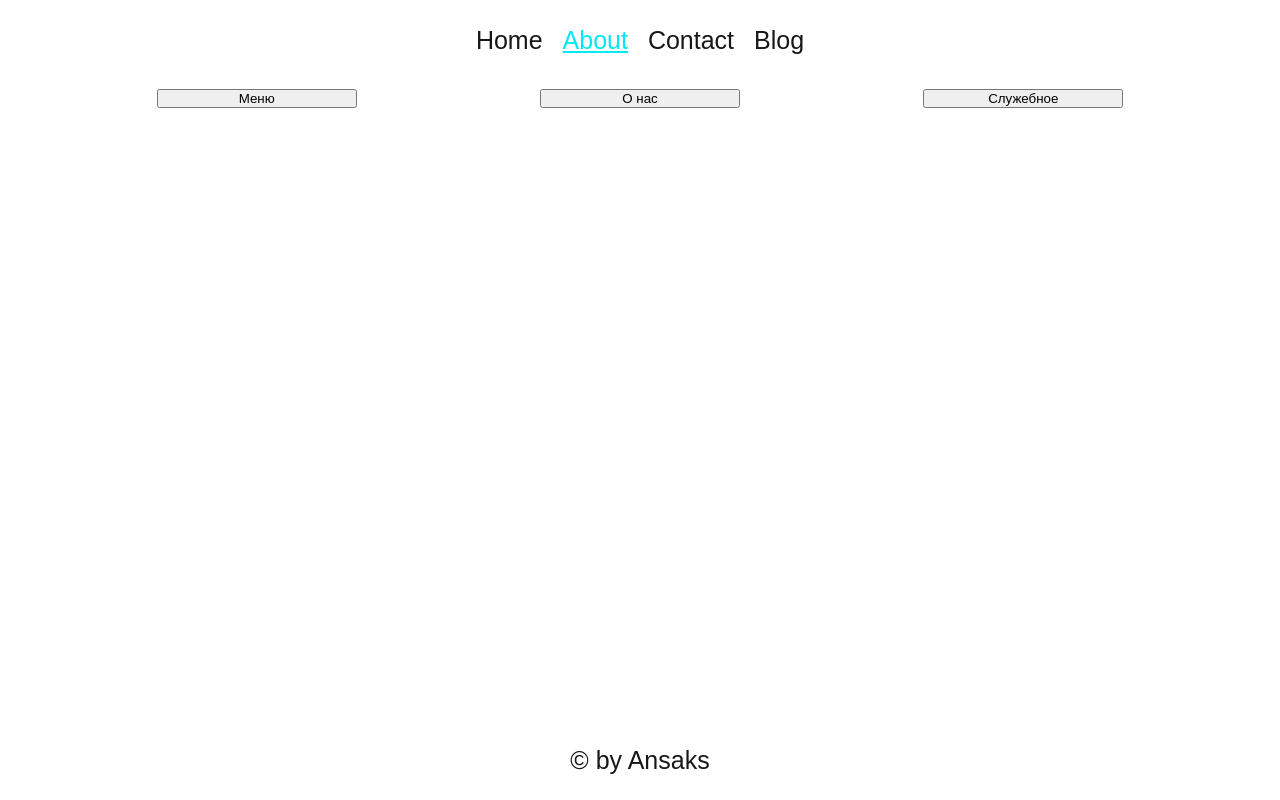
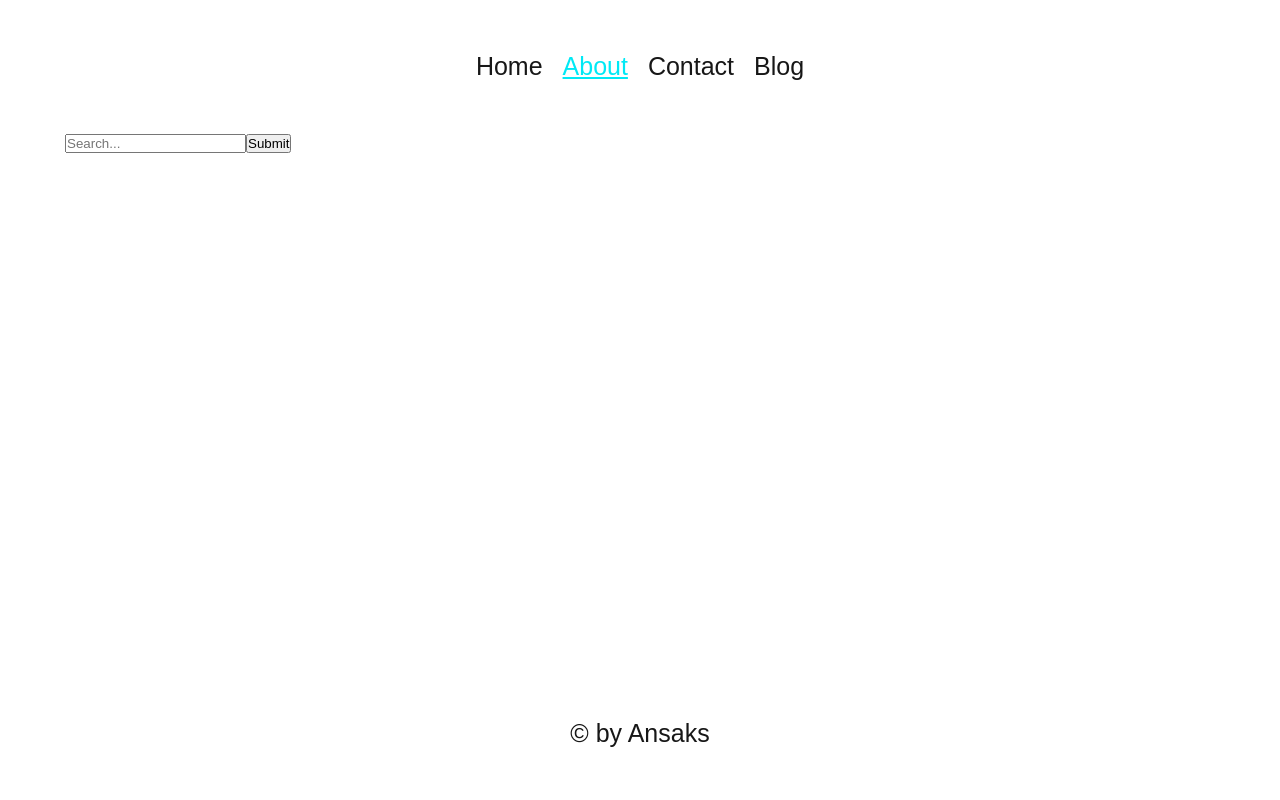
Before and after one commit to Maksim-Anosov/my-next-app, a Next.js app: page /about in a window 1280 px wide. Built offline with nearby package versions, Linux system fonts and the light colour scheme.

Commit message:
useActionState watching

```diff
--- a/src/app/about/page.tsx
+++ b/src/app/about/page.tsx
@@ -1,77 +1,108 @@
 'use client';
-// import { Metadata } from 'next';
-import { createContext, useCallback, useContext, useState } from 'react';
+// // import { Metadata } from 'next';
+// import { createContext, useCallback, useContext, useState } from 'react';
 
-// export const metadata: Metadata = {
-//   title: 'About'
+// // export const metadata: Metadata = {
+// //   title: 'About'
+// // };
+
+// export default function About() {
+//   return <CompoundComponent />;
+// }
+
+// interface IMenuContext {
+//   activeGroup: string;
+//   switchGroup: (title: string) => void;
+// }
+
+// const MenuContext = createContext<IMenuContext>({} as IMenuContext);
+
+// const MenuAccordion = ({ children }: { children: React.ReactNode }) => {
+//   const [activeGroup, setActiveGroup] = useState("");
+
+//   const switchGroup = useCallback((title: string) => {
+//     setActiveGroup(activeTitle => activeTitle === title ? "" : title);
+//   }, []);
+
+//   return <MenuContext.Provider value={{ activeGroup, switchGroup }}>
+//     <div style={{display: 'flex', justifyContent: 'space-around'}}>{children}</div>
+//     </MenuContext.Provider>;
 // };
 
-export default function About() {
-  return <CompoundComponent />;
-}
+// type MenuGroupProps = {
+//   title: string;
+//   children: React.ReactNode;
+// };
 
-interface IMenuContext {
-  activeGroup: string;
-  switchGroup: (title: string) => void;
-}
+// MenuAccordion.Group = function MenuGroup({ title, children }: MenuGroupProps) {
+//   const { activeGroup, switchGroup } = useContext(MenuContext);
+//   return (
+//     <div>
+//       <button style={{ width: '200px' }} onClick={() => switchGroup(title)}>{title}</button>
+//       {activeGroup === title && <div>{children}</div>}
+//     </div>
+//   );
+// };
 
-const MenuContext = createContext<IMenuContext>({} as IMenuContext);
+// MenuAccordion.Item = function MenuItem({ title }: { title: string }) {
+//   return (
+//     <div>
+//       <div>{title}</div>
+//     </div>
+//   );
+// };
 
-const MenuAccordion = ({ children }: { children: React.ReactNode }) => {
-  const [activeGroup, setActiveGroup] = useState("");
+// function CompoundComponent() {
+//   return (
+//     <div style={{ textAlign: 'center', fontSize: '25px', height: '80vh' }}>
+//       <MenuAccordion>
+//         <MenuAccordion.Group title='Меню'>
+//           <MenuAccordion.Item title='Пункт 1' />
+//           <MenuAccordion.Item title='Пункт 2' />
+//           <MenuAccordion.Item title='Пункт 3' />
+//         </MenuAccordion.Group>
+//         <MenuAccordion.Group title='О нас'>
+//           <MenuAccordion.Item title='Пункт 1' />
+//           <MenuAccordion.Item title='Пункт 2' />
+//           <MenuAccordion.Item title='Пункт 3' />
+//         </MenuAccordion.Group>
+//         <MenuAccordion.Group title='Служебное'>
+//           <MenuAccordion.Item title='Пункт 1' />
+//           <MenuAccordion.Item title='Пункт 2' />
+//           <MenuAccordion.Item title='Пункт 3' />
+//         </MenuAccordion.Group>
+//       </MenuAccordion>
+//     </div>
+//   );
+// }
 
-  const switchGroup = useCallback((title: string) => {
-    setActiveGroup(activeTitle => activeTitle === title ? "" : title);
-  }, []);
+import React, { useActionState } from 'react';
 
-  return <MenuContext.Provider value={{ activeGroup, switchGroup }}>
-    <div style={{display: 'flex', justifyContent: 'space-around'}}>{children}</div>
-    </MenuContext.Provider>;
-};
-
-type MenuGroupProps = {
-  title: string;
-  children: React.ReactNode;
-};
-
-MenuAccordion.Group = function MenuGroup({ title, children }: MenuGroupProps) {
-  const { activeGroup, switchGroup } = useContext(MenuContext);
+export default function Search() {
+  const [state, sumbitAction, isPending] = useActionState(
+    async (prevState: unknown, formData: FormData) => {
+      try {
+        const data = await fetch(
+          `https://rickandmortyapi.com/api/character/?name=${formData.get('search')}`
+        );
+        const json = await data.json();
+        return { results: json.results };
+      } catch (error) {
+        console.error('Ошибка при отправке формы', error);
+        return { error: 'Произошла ошибка при отправке формы' };
+      }
+    },
+    null
+  );
   return (
     <div>
-      <button style={{ width: '200px' }} onClick={() => switchGroup(title)}>{title}</button>
-      {activeGroup === title && <div>{children}</div>}
-    </div>
-  );
-};
-
-MenuAccordion.Item = function MenuItem({ title }: { title: string }) {
-  return (
-    <div>
-      <div>{title}</div>
-    </div>
-  );
-};
-
-function CompoundComponent() {
-  return (
-    <div style={{ textAlign: 'center', fontSize: '25px', height: '80vh' }}>
-      <MenuAccordion>
-        <MenuAccordion.Group title='Меню'>
-          <MenuAccordion.Item title='Пункт 1' />
-          <MenuAccordion.Item title='Пункт 2' />
-          <MenuAccordion.Item title='Пункт 3' />
-        </MenuAccordion.Group>
-        <MenuAccordion.Group title='О нас'>
-          <MenuAccordion.Item title='Пункт 1' />
-          <MenuAccordion.Item title='Пункт 2' />
-          <MenuAccordion.Item title='Пункт 3' />
-        </MenuAccordion.Group>
-        <MenuAccordion.Group title='Служебное'>
-          <MenuAccordion.Item title='Пункт 1' />
-          <MenuAccordion.Item title='Пункт 2' />
-          <MenuAccordion.Item title='Пункт 3' />
-        </MenuAccordion.Group>
-      </MenuAccordion>
-    </div>
+      <form action={sumbitAction}>
+        <input name='search' type='search' placeholder='Search...' />
+        <button type='submit' disabled={isPending}>
+          Submit
+        </button>
+      </form>
+        {state?.results && <h1>{state.results[0].name}</h1>}
+      </div>
   );
 }
--- a/src/app/contact/page.tsx
+++ b/src/app/contact/page.tsx
@@ -63,6 +63,7 @@ export default function Contacts() {
         placeholder='Search by username'
         value={searchText}
         onChange={(e) => setSearchText(e.target.value)}
+        autoFocus={true}
       />
 
       <table
```
